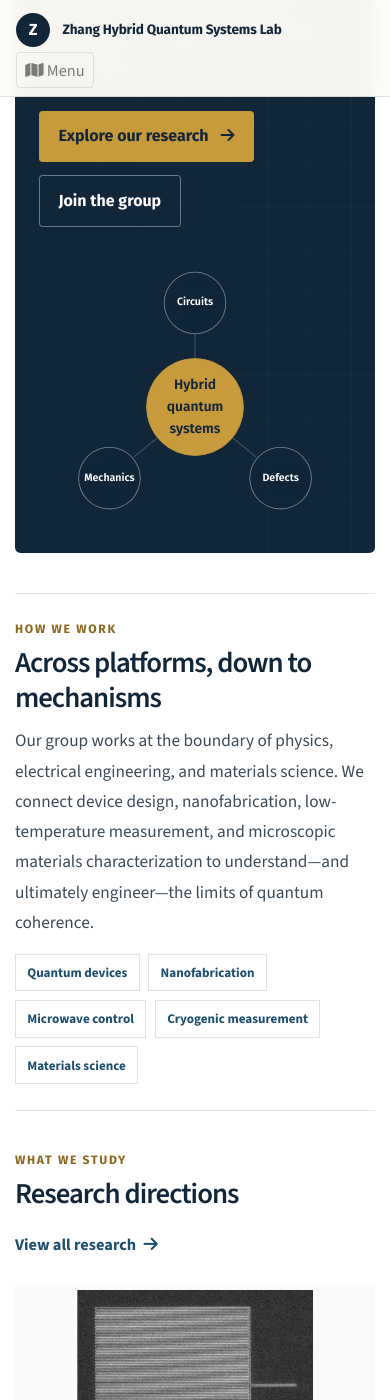
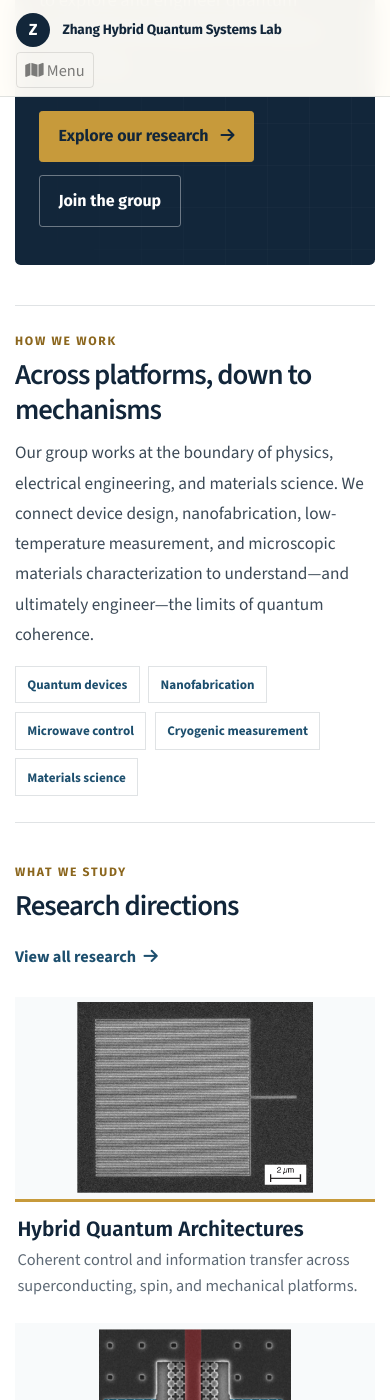
Before and after one commit to zihuaiz/zihuaiz.github.io, a Jekyll site: the page built from index.html, in a window 390 px wide and 1400 px high, scrolled down 519 px. Built offline with Jekyll 4.4.1, drawn with Linux system fonts in a browser that asks for light colours; nearby versions of some CDN libraries; a style sheet for code colours, icons or effects is not loaded.

Commit message:
Hide hero system diagram on phones

```diff
--- a/_layouts/default.html
+++ b/_layouts/default.html
@@ -26,7 +26,7 @@
     <link rel="preconnect" href="https://fonts.gstatic.com" crossorigin>
     <link href="https://fonts.googleapis.com/css2?family=Fira+Sans:ital,wght@0,400;0,500;0,600;0,700;1,400&family=Source+Code+Pro:wght@400;600&family=Source+Sans+3:ital,wght@0,400;0,500;0,600;0,700;1,400;1,600&display=swap" rel="stylesheet">
     <link rel="stylesheet" href="https://cdn.jsdelivr.net/npm/katex@0.16.11/dist/katex.min.css" integrity="sha384-nB0miv6/jRmo5UMMR1wu3Gz6NLsoTkbqJghGIsx//Rlm+ZU03BU6SQNC66uf4l5+" crossorigin="anonymous">
-    <link rel="stylesheet" href="{{ '/assets/css/global.css' | relative_url }}?v=20260829-news-spacing">
+    <link rel="stylesheet" href="{{ '/assets/css/global.css' | relative_url }}?v=20260829-mobile-hero">
 </head>
 <body class="bg-light" {{ page.body_attr }}>
     {% include navbar.html %}
--- a/assets/css/global.css
+++ b/assets/css/global.css
@@ -874,21 +874,7 @@ a:hover {
   body { padding-top: 5rem; }
   .brand-name { max-width: 220px; font-size: 0.85rem; }
   .lab-hero { padding: 2.4rem 1.5rem; }
-  .lab-system-map { height: 240px; }
-  .lab-system-map-inner {
-    height: 300px;
-    transform: scale(0.8);
-    transform-origin: top center;
-  }
-  .system-line { top: 55%; }
-  .system-line-a { width: 92px; }
-  .system-line-b,
-  .system-line-c { width: 98px; }
-  .system-node { width: 78px; height: 78px; }
-  .system-node-main { top: 55%; width: 122px; height: 122px; }
-  .system-node-a { top: -4px; }
-  .system-node-b { left: 10px; bottom: 7px; }
-  .system-node-c { right: 10px; bottom: 7px; }
+  .hero-system-column { display: none; }
   .section-heading-row { display: block; }
   .section-link { display: inline-block; margin-top: 0.8rem; }
   .research-preview-content h3 { min-height: 0; }
--- a/index.html
+++ b/index.html
@@ -20,7 +20,7 @@ container_class: container-xl
         <a class="btn btn-lab-secondary" href="{{ '/opportunities' | relative_url }}">Join the group</a>
       </div>
     </div>
-    <div class="col-lg-5 mt-5 mt-lg-0">
+    <div class="col-lg-5 mt-5 mt-lg-0 hero-system-column">
       <div class="lab-system-map" aria-label="Our research platforms">
         <div class="lab-system-map-inner">
           <div class="system-line system-line-a" aria-hidden="true"></div>
```
